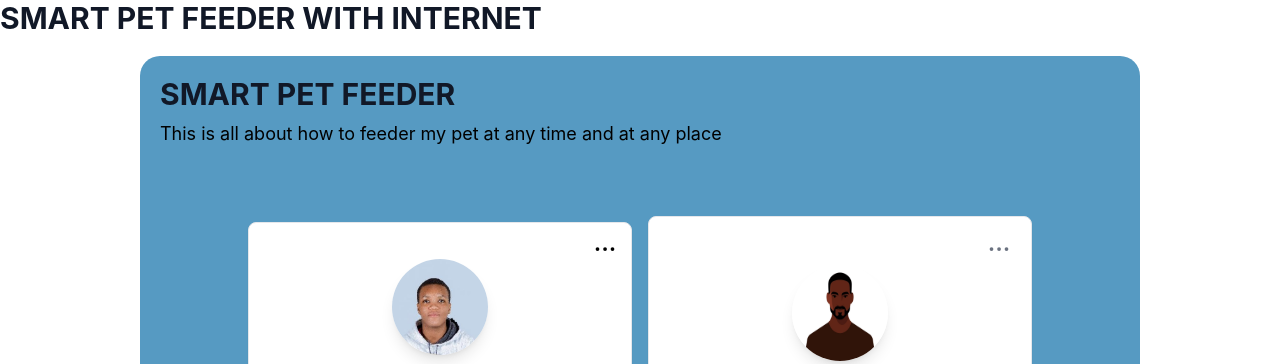
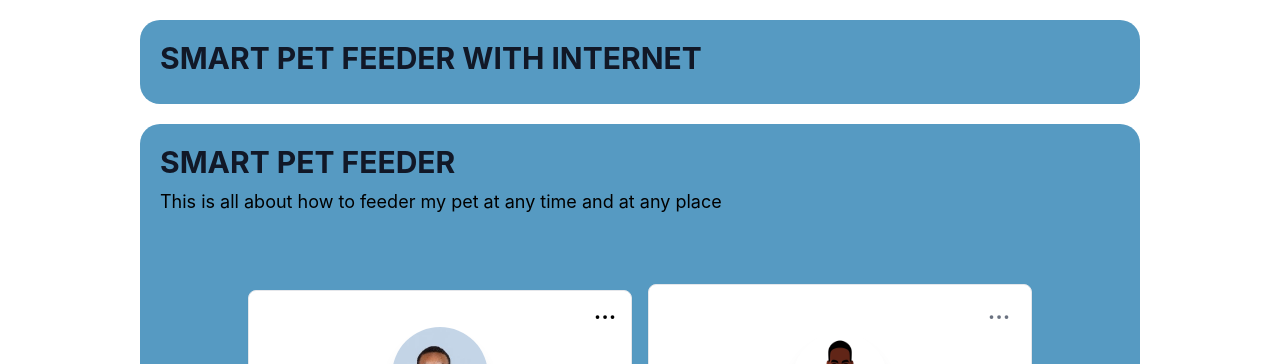
Before and after one commit to tuyishimejoselyne/feeder, a plain HTML site: page index.html in a window 1280 px wide. Shown: the top 364 px of the page. Drawn offline with nearby package versions, Linux system fonts and the light colour scheme.

Commit message:
Update index.html

```diff
--- a/index.html
+++ b/index.html
@@ -7,14 +7,7 @@
         <link href="https://cdn.jsdelivr.net/npm/flowbite@3.1.2/dist/flowbite.min.css" rel="stylesheet" />
     </head>
 
-  <div  background-image: url('background.jpg');
-  background-size: cover;
-  background-position: center;
-  height: 400px;
-  color: white;
-  display: flex;
-  align-items: center;
-  justify-content: center;>
+  <div style="border-radius:20px; background-color:#569ac2; padding:20px; margin:20px auto; max-width:1000px;">
     <h5 class="mb-2 text-3xl font-bold text-gray-900 dark:text-black">SMART PET FEEDER WITH INTERNET</h5>
   </div>
 
```
